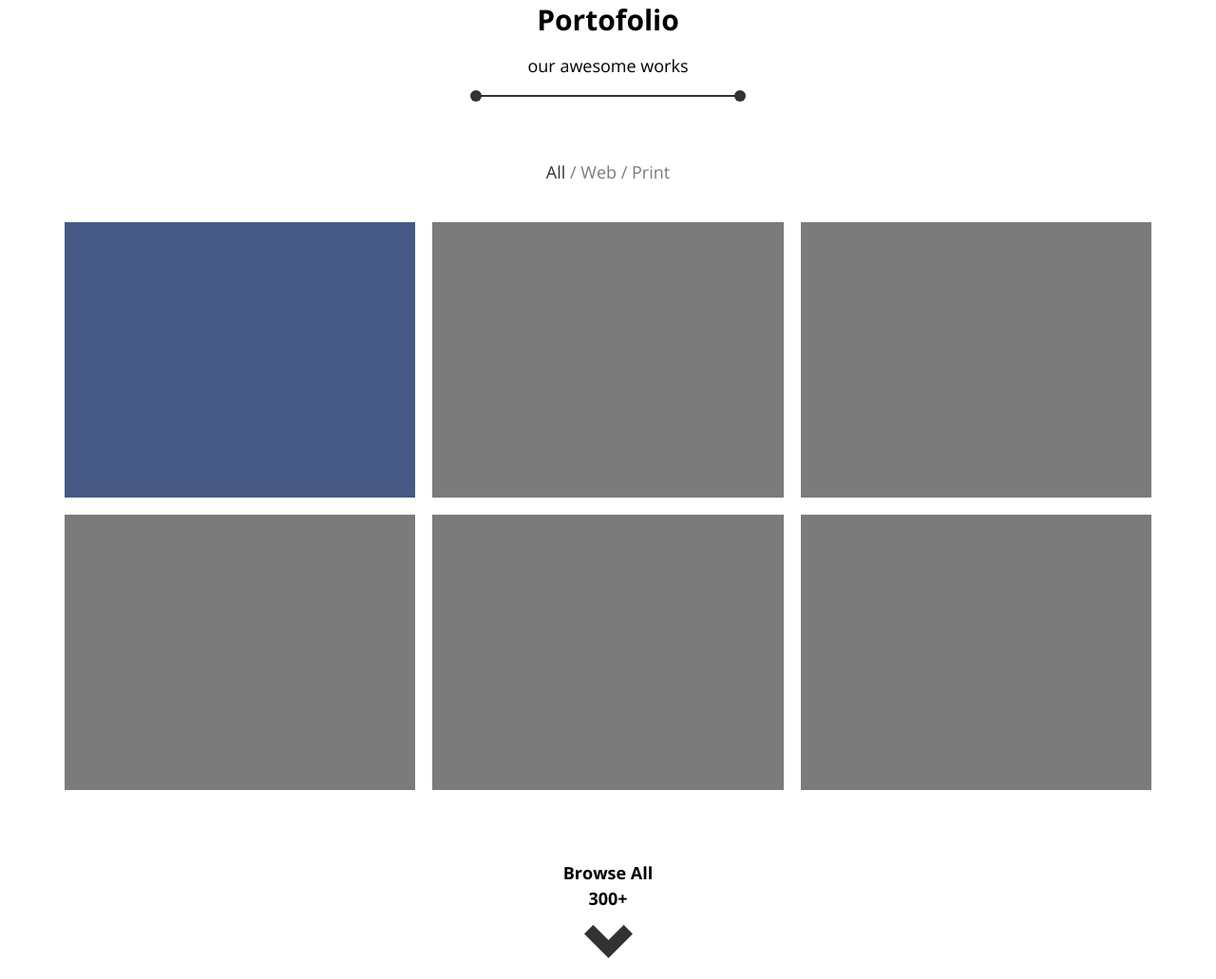
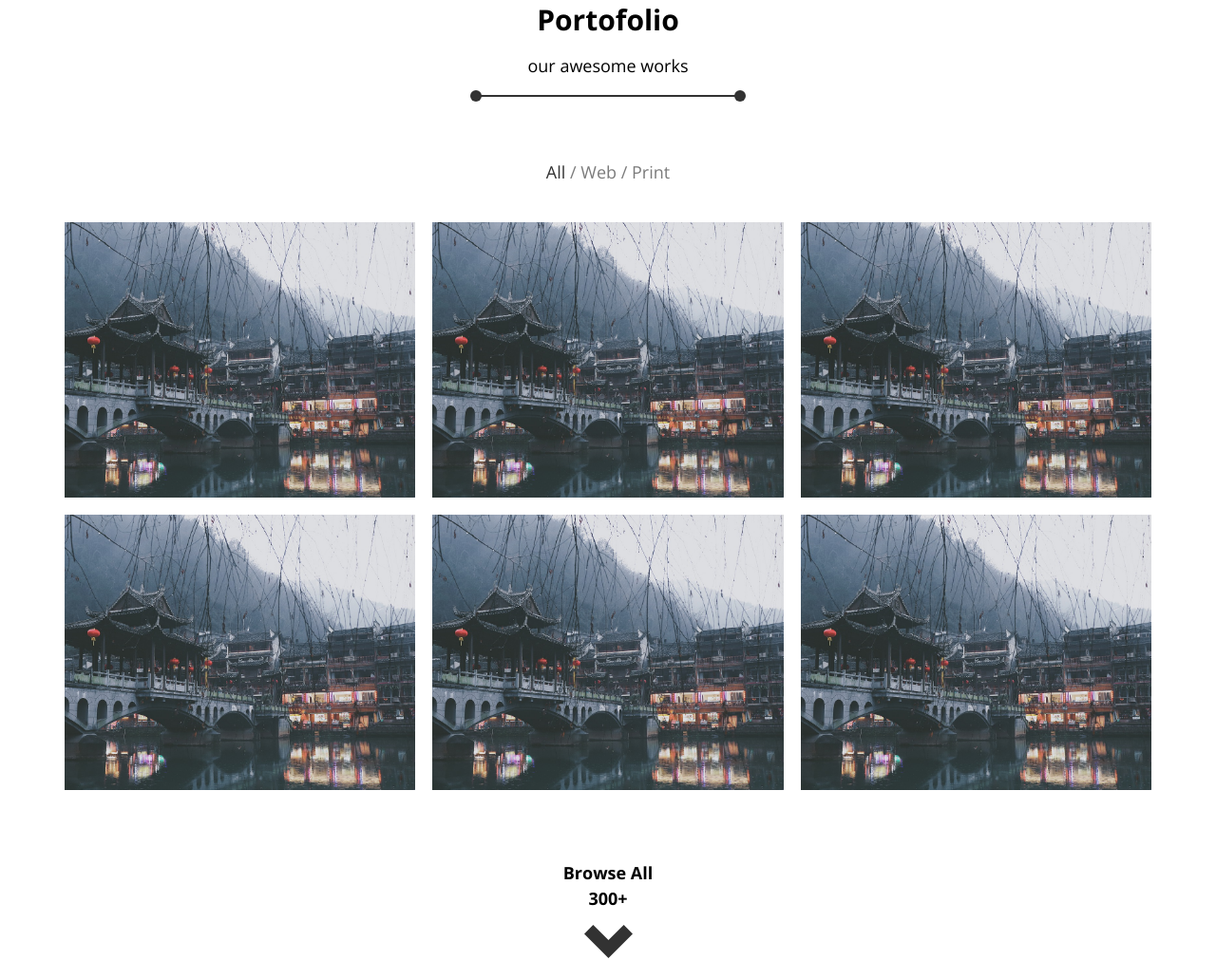
Before and after one commit to mamucha/WebChallange_5, a website built with webpack: page docs/index.html in a window 1280 px wide. Shown: the part 1719-2750 px from the top of the page at 95% size. Built offline with nearby package versions, Linux system fonts and the light colour scheme.

Commit message:
fix style gallery card. add hover baground and display jpg

```diff
--- a/docs/index.html
+++ b/docs/index.html
@@ -163,6 +163,10 @@
 
                 <div class="c-gallery__cards">
                     <figure class="c-card">
+
+                        <div class="c-card__img"></div>
+                        <!-- <img src="./img/portofolio/portofolio.jpg" alt="" class="c-card__img"> -->
+
                         <figcaption class="c-card__text">
                             <h3 class="c-card__title">Macankumbang</h3>
                             <p class="c-card__description">This is Photoshop's version of Lorem Ipsum. Proin gravida
@@ -174,6 +178,7 @@
                     </figure>
 
                     <figure class="c-card">
+                        <div class="c-card__img"></div>
                         <figcaption class="c-card__text">
                             <h3 class="c-card__title">Macankumbang</h3>
                             <p class="c-card__description">This is Photoshop's version of Lorem Ipsum. Proin gravida
@@ -185,6 +190,7 @@
                     </figure>
 
                     <figure class="c-card">
+                        <div class="c-card__img"></div>
                         <figcaption class="c-card__text">
                             <h3 class="c-card__title">Macankumbang</h3>
                             <p class="c-card__description">This is Photoshop's version of Lorem Ipsum. Proin gravida
@@ -196,6 +202,7 @@
                     </figure>
 
                     <figure class="c-card">
+                        <div class="c-card__img"></div>
                         <figcaption class="c-card__text">
                             <h3 class="c-card__title">Macankumbang</h3>
                             <p class="c-card__description">This is Photoshop's version of Lorem Ipsum. Proin gravida
@@ -207,6 +214,7 @@
                     </figure>
 
                     <figure class="c-card">
+                        <div class="c-card__img"></div>
                         <figcaption class="c-card__text">
                             <h3 class="c-card__title">Macankumbang</h3>
                             <p class="c-card__description">This is Photoshop's version of Lorem Ipsum. Proin gravida
@@ -218,6 +226,7 @@
                     </figure>
 
                     <figure class="c-card">
+                        <div class="c-card__img"></div>
                         <figcaption class="c-card__text">
                             <h3 class="c-card__title">Macankumbang</h3>
                             <p class="c-card__description">This is Photoshop's version of Lorem Ipsum. Proin gravida
--- a/src/scss/components/_c-card.scss
+++ b/src/scss/components/_c-card.scss
@@ -1,25 +1,70 @@
 .c-card {
-    display: flex;
+    position: relative;
     align-items: center;
     justify-content: center;
+    width: 100%;
     max-width: 370px;
-    min-height: 290px;
-    background-color: $gray;
-    // margin: 13px 0;
+    height: 290px;
     margin: 0.5rem;
+    flex: auto;
+    overflow: hidden;
 
-    &:nth-child(1) {
+    &::after {
+        position: absolute;
+        content: "";
+        top: 0;
+        left: 0;
+        width: 100%;
+        height: 100%;
         background-color: $blue;
+        opacity: 0;
+        transition: .9s all ease-in-out;
+    }
+
+
+
+    &:hover {
+        &::after {
+            opacity: 0.8;
+        }
+
+        .c-card__img {
+            transform: scale(1.2);
+        }
+
+        .c-card__text {
+            opacity: 1;
+            z-index: 1;
+        }
+    }
+
+
+    &__img {
+        position: absolute;
+        width: 100%;
+        height: 100%;
+        top: 0;
+        left: 0;
+        background-image: url('../img/portofolio/portofolio.jpg');
+        background-size: cover;
+        background-position: center center;
+        transition: .9s all ease-in-out;
     }
 
 
     &__text {
+        position: absolute;
+        top: 0;
+        left: 0;
         color: $white;
         display: flex;
         flex-direction: column;
         align-items: center;
         justify-content: center;
+        height: 100%;
+        width: 100%;
         opacity: 0;
+        transition: .9s all ease-in-out;
     }
 
 
@@ -37,7 +82,6 @@
         padding-top: 25px;
         color: $white;
         filter: invert(1);
-
     }
 }
 
--- a/src/scss/components/_c-gallery.scss
+++ b/src/scss/components/_c-gallery.scss
@@ -1,4 +1,6 @@
 .c-gallery {
+
+    width: 100%;
 
     &__header {
         padding-bottom: 10px;
```
Also changed, not shown: docs/css/style.min.css, docs/img/portofolio/portofolio.jpg (added), 1 other file.
